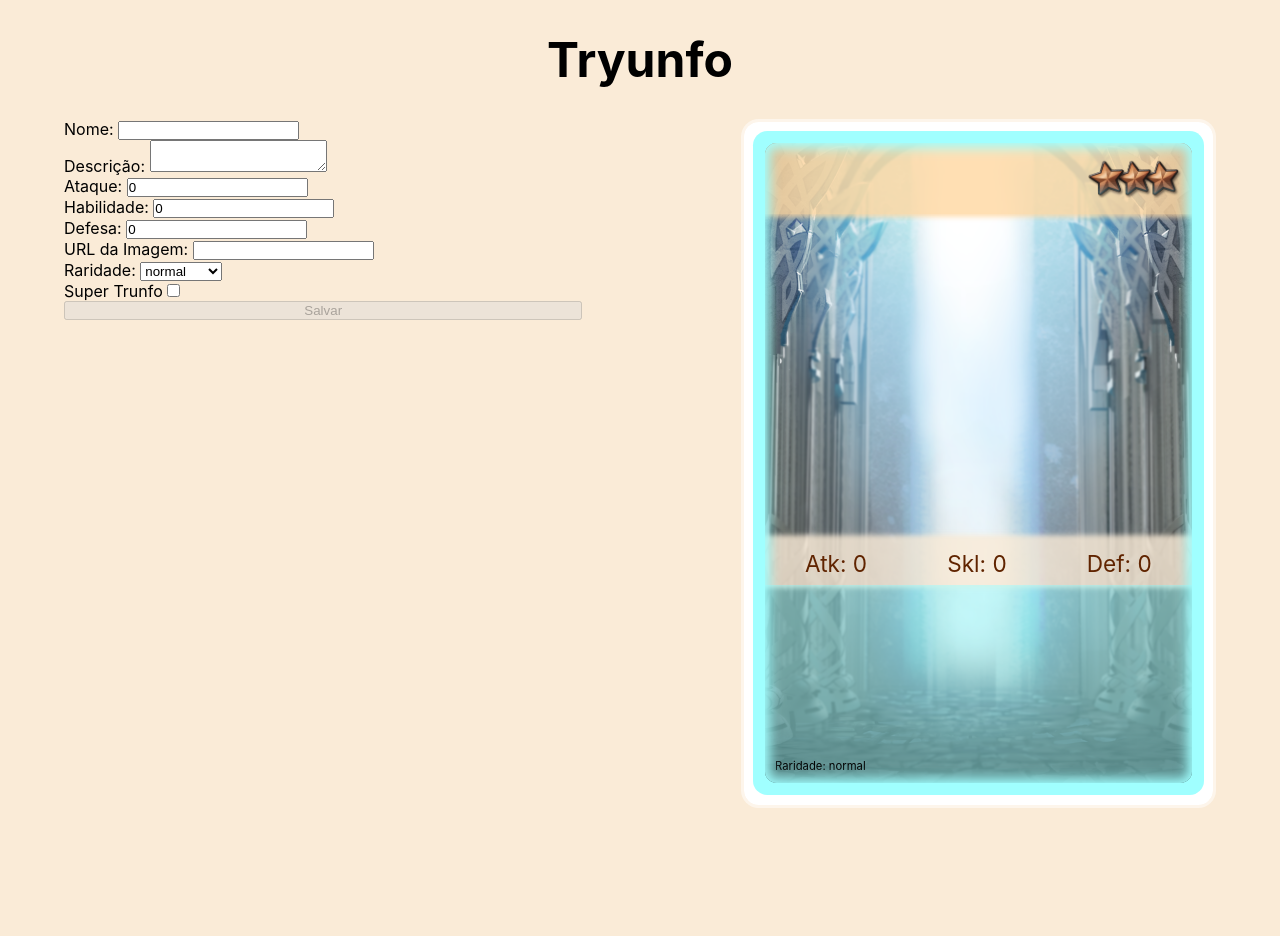
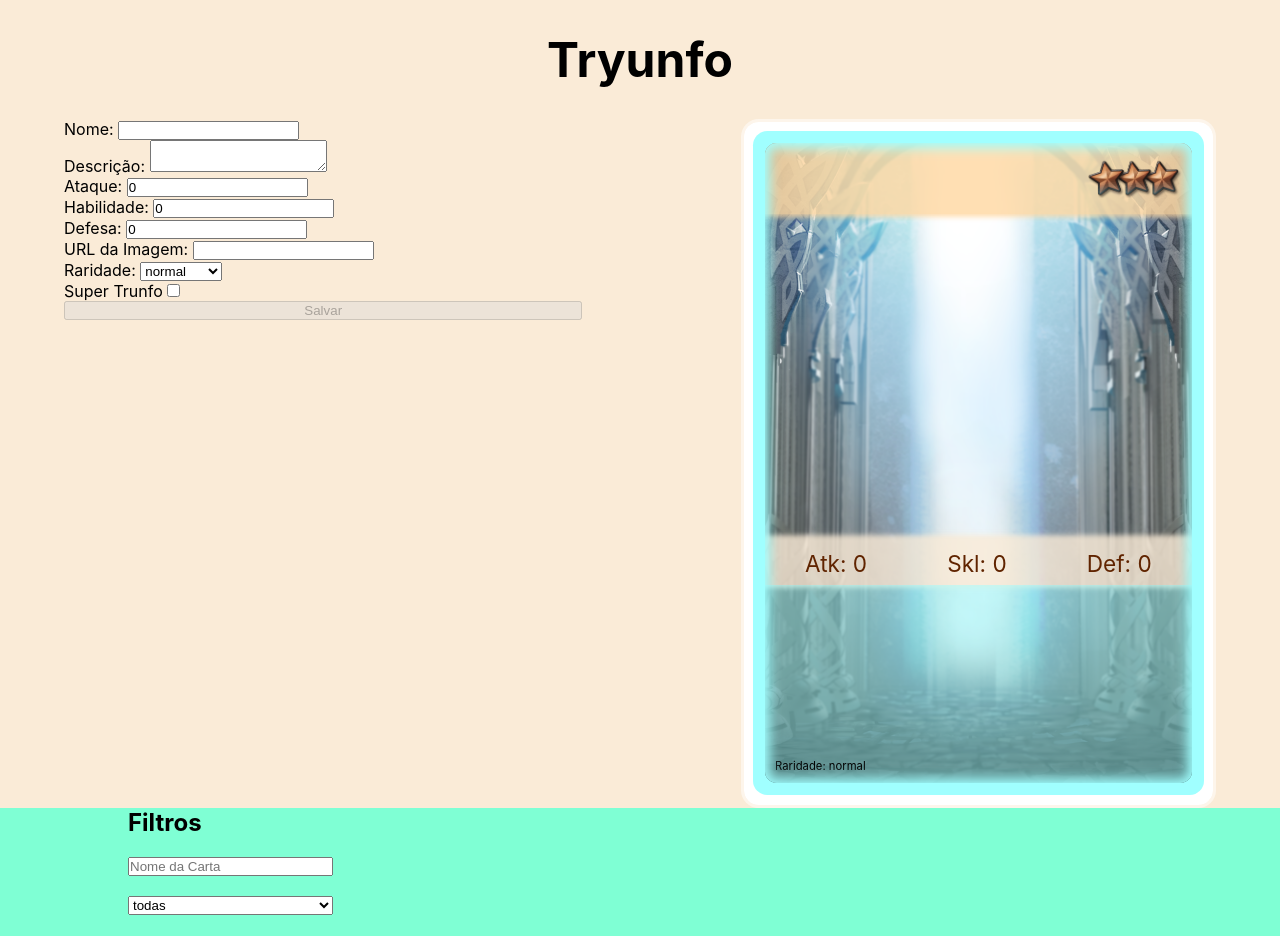
Before and after one commit to Gudine/trybe-projetos, a React (Create React App) app in the folder 13-tryunfo/: page / in a window 1280 px wide. Shown: the top 936 px of the page. Before the commit the page ends 808 px from the top, so only its background shows below. Built offline with nearby package versions, Linux system fonts and the light colour scheme.

Commit message:
Adiciona filtros à lista de cartas salvas

```diff
--- a/13-tryunfo/src/App.js
+++ b/13-tryunfo/src/App.js
@@ -95,7 +95,7 @@ class App extends React.Component {
           />
           <Card { ...this.state } />
         </div>
-        <SavedCards cards={ cards } />
+        <SavedCards cards={ cards } handleCardDelete={ this.handleCardDelete } />
       </div>
     );
   }
--- a/13-tryunfo/src/components/Card.css
+++ b/13-tryunfo/src/components/Card.css
@@ -19,7 +19,7 @@
   /* display: -webkit-box;
   -webkit-line-clamp: 2;
   -webkit-box-orient: vertical; */
-  font-size: 1.5em;
+  font-size: 1.4em;
   font-weight: 700;
   overflow: hidden;
   word-wrap: break-word;
@@ -101,3 +101,8 @@
   justify-content: space-between;
   padding: 10px;
 }
+
+.delete-card {
+  margin: 10px 0 20px;
+  padding: 10px 40px;
+}
--- a/13-tryunfo/src/components/Card.jsx
+++ b/13-tryunfo/src/components/Card.jsx
@@ -14,7 +14,7 @@ class Card extends Component {
     } = this.props;
 
     return (
-      <>
+      <section className="card-section">
         <CardFrame>
           <div className="header">
             <p data-testid="name-card">{cardName}</p>
@@ -56,13 +56,14 @@ class Card extends Component {
         {onDeleteCard && (
           <button
             type="button"
+            className="delete-card"
             data-testid="delete-button"
             onClick={ onDeleteCard }
           >
             Excluir
           </button>
         )}
-      </>
+      </section>
     );
   }
 }
--- a/13-tryunfo/src/components/CardFrame.css
+++ b/13-tryunfo/src/components/CardFrame.css
@@ -1,3 +1,9 @@
+.card-section {
+  align-items: center;
+  display: flex;
+  flex-direction: column;
+}
+
 .card-outer {
 
   --base-size: 80vh;
--- /dev/null
+++ b/13-tryunfo/src/components/SavedCards.css
@@ -0,0 +1,25 @@
+.backlog-cont {
+  background-color: aquamarine;
+  display: flex;
+  justify-content: space-between;
+  padding: 0 10%;
+  width: 100%;
+}
+
+.backlog-filters {
+  display: flex;
+  flex-direction: column;
+  gap: 20px;
+  width: 20%;
+}
+
+.backlog-filters > * {
+  width: 100%;
+}
+
+.backlog-cards {
+  display: flex;
+  flex-wrap: wrap;
+  justify-content: space-around;
+  width: 75%;
+}
--- a/13-tryunfo/src/components/SavedCards.jsx
+++ b/13-tryunfo/src/components/SavedCards.jsx
@@ -1,23 +1,93 @@
 import React, { Component } from 'react';
 import PropTypes from 'prop-types';
+import './SavedCards.css';
 import Card from './Card';
 
 class SavedCards extends Component {
+  constructor() {
+    super();
+
+    this.state = {
+      nameFilter: '',
+      rareFilter: '',
+      trunfoFilter: false,
+    };
+  }
+
+  handleFilterChange = ({ target }) => {
+    const { type, name } = target;
+    const value = type === 'checkbox' ? target.checked : target.value;
+    this.setState({ [name]: value });
+  }
+
   render() {
     const cardBacklog = () => {
-      const { cards } = this.props;
-      return cards.map((card) => (
+      const { cards, handleCardDelete } = this.props;
+      const { nameFilter, rareFilter, trunfoFilter } = this.state;
+
+      if (trunfoFilter) {
+        const trunfoCard = cards.find((card) => card.cardTrunfo);
+        if (trunfoCard) {
+          return (
+            <Card
+              key={ trunfoCard.id }
+              { ...trunfoCard }
+              onDeleteCard={ () => handleCardDelete(trunfoCard) }
+            />
+          );
+        }
+      }
+      return cards
+        .filter((card) => card.cardName.toLowerCase()
+          .includes(nameFilter.toLowerCase()))
+        .filter((card) => !rareFilter || card.cardRare === rareFilter.toLowerCase())
+        .map((card) => (
           <Card
             key={ card.id }
             { ...card }
-          onDeleteCard={ () => this.handleCardDelete(card) }
+            onDeleteCard={ () => handleCardDelete(card) }
           />
         ));
     };
 
+    const { nameFilter, rareFilter, trunfoFilter } = this.state;
     return (
       <div className="backlog-cont">
+        <div className="backlog-filters">
+          <h2>Filtros</h2>
+          <input
+            name="nameFilter"
+            type="text"
+            placeholder="Nome da Carta"
+            value={ nameFilter }
+            onChange={ this.handleFilterChange }
+            data-testid="name-filter"
+          />
+          <select
+            name="rareFilter"
+            value={ rareFilter }
+            onChange={ this.handleFilterChange }
+            data-testid="rare-filter"
+          >
+            <option value="">todas</option>
+            <option>normal</option>
+            <option>raro</option>
+            <option>muito raro</option>
+          </select>
+          <label htmlFor="trunfoFilter">
+            Super Trunfo
+            <input
+              name="trunfoFilter"
+              type="checkbox"
+              checked={ trunfoFilter }
+              onChange={ this.handleFilterChange }
+              data-testid="trunfo-filter"
+            />
+          </label>
+        </div>
+        <div className="backlog-cards">
           {cardBacklog()}
+        </div>
       </div>
     );
   }
@@ -25,6 +95,7 @@ class SavedCards extends Component {
 
 SavedCards.propTypes = {
   cards: PropTypes.arrayOf(PropTypes.object).isRequired,
+  handleCardDelete: PropTypes.func.isRequired,
 };
 
 export default SavedCards;
```
Lines whose indentation alone changed are shown as unchanged.
